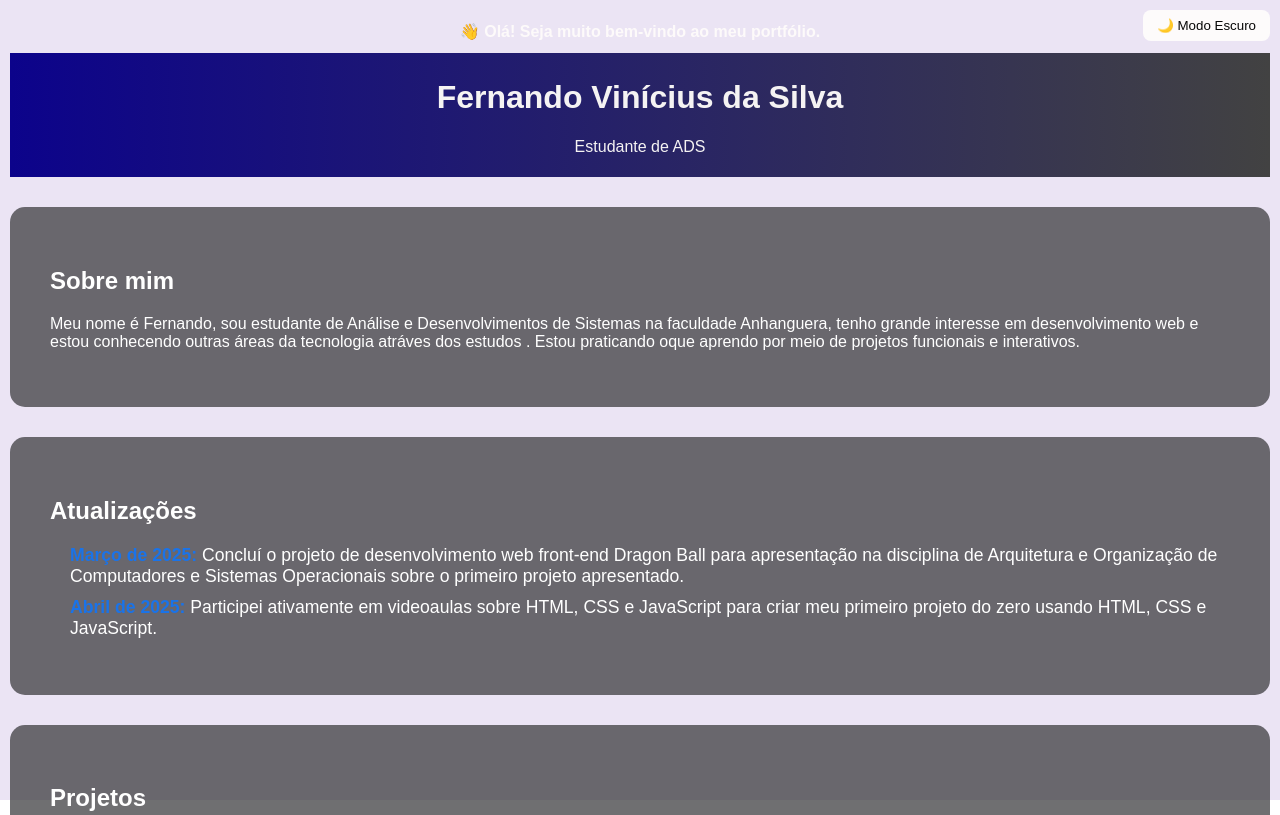
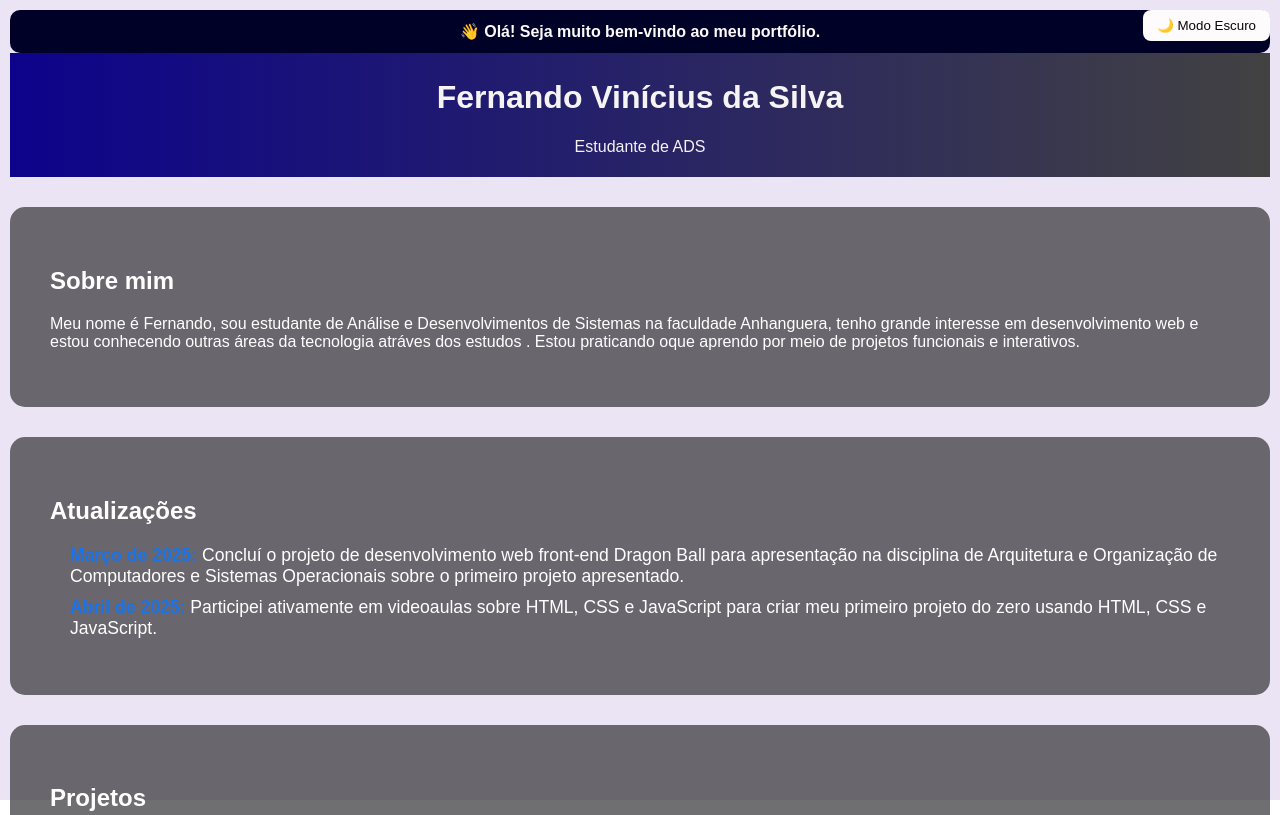
Before and after one commit to fv050795/portfolio, a plain HTML site: page index.html in a window 1280 px wide. Shown: the top 815 px of the page. Drawn offline with Linux system fonts and the light colour scheme.

Commit message:
Atualiza fundo da mensagem de boas-vindas

```diff
--- a/style.css
+++ b/style.css
@@ -92,18 +92,21 @@ a:hover {
 .boas-vindas {
   text-align: center;
   padding: 12px;
-  background: 0;
+  background: rgb(0, 1, 39); /* fundo preto com transparência leve */
+  color: #fdfafa; /* cor clara para o texto, como o restante do site */
   font-weight: bold;
+  border-radius: 10px;
 }
+
 
 /* Animação de fade */
 .escondido {
   opacity: 0;
   transform: translateY(20px);
-  transition: all 0.10s ease-out;
+  transition: all 0.60s ease-out;
 }
 .mostrar {
-  opacity: 3;
+  opacity: 5;
   transform: translateY(0);
 }
 
```
